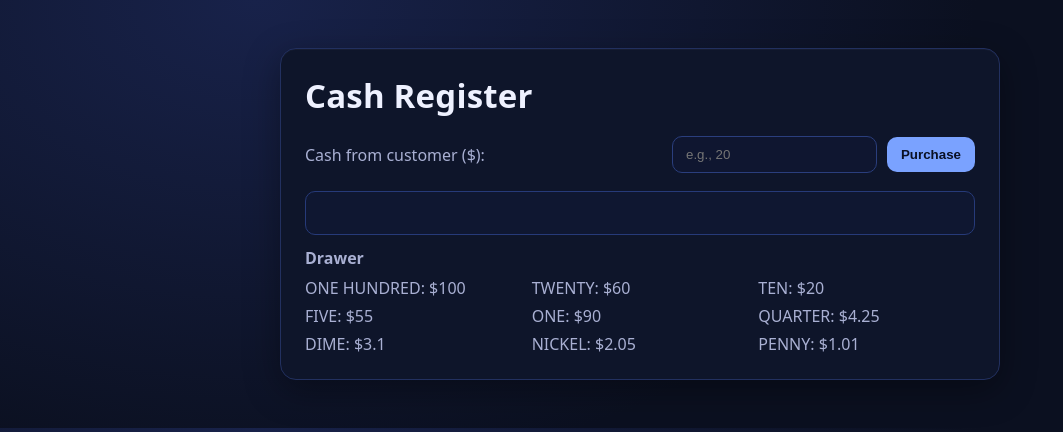
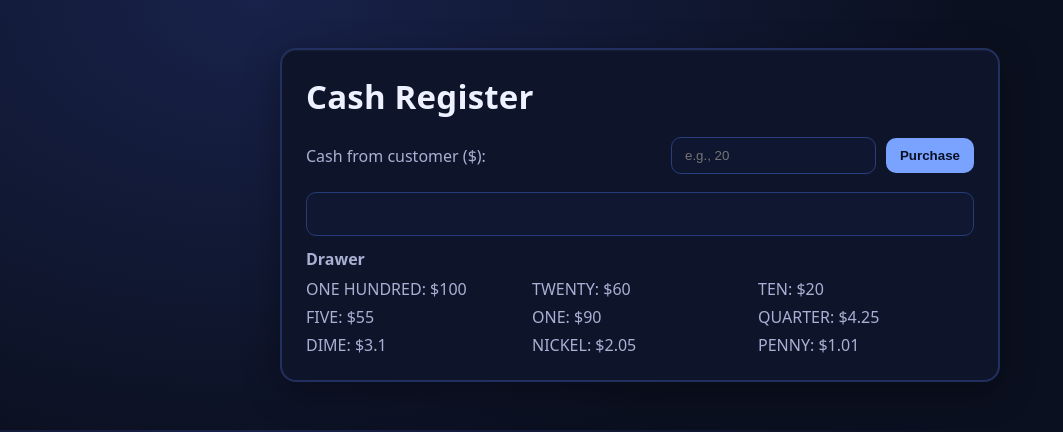
Before and after one commit to IrenFuji/cash-register-pat-proj, a plain HTML site: page index.html in a window 1280 px wide. Shown: the top 432 px of the page, without its empty margins (0-1063 px from the left). Drawn offline with Linux system fonts and the light colour scheme.

Commit message:
Update styles.css

```diff
--- a/styles.css
+++ b/styles.css
@@ -22,7 +22,7 @@ body {
   margin: 48px auto;
   padding: 24px;
   background: color-mix(in oklab, var(--card) 90%, #000 11%);
-  border: 1px solid #22305f;
+  border: 2px solid #22305f;
   border-radius: 16px;
   box-shadow: 0 10px 35px rgba(0,0,0,.35), inset 0 1px 0 rgba(255,255,255,.03);
 }
```
